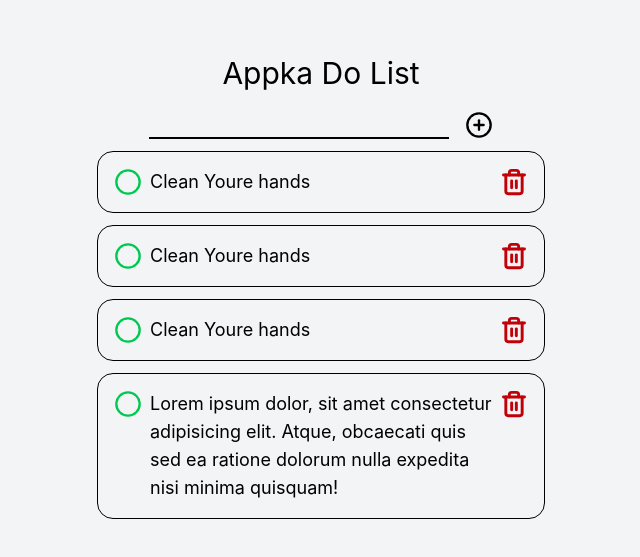
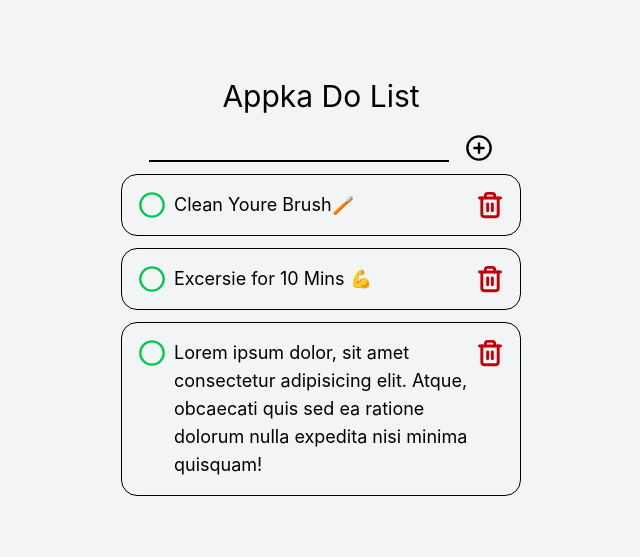
Before and after one commit to WilliamMark1963/React-ToDoList, a React (Vite) app: page / in a window 1280 px wide. Shown: the part 107-664 px from the top of the page, without its empty margins (319-959 px from the left). Built offline with nearby package versions, Linux system fonts and the light colour scheme.

Commit message:
First Stable Version 0.0.0

```diff
--- a/src/App.jsx
+++ b/src/App.jsx
@@ -1,26 +1,61 @@
+import { useState } from "react";
 import { ToDoList } from "./Components/ToDoList";
 import { CirclePlus } from "lucide-react";
 
 function App(){
 
+  let defaultTasks = [
+    {"id": 1,
+      "task": "Clean Youre Brush🪥",
+        "isCompleted": true
+    },
+    {"id": 2,
+      "task": "Excersie for 10 Mins 💪",
+        "isCompleted": false
+    },
+    {"id": 3,
+      "task": "Lorem ipsum dolor, sit amet consectetur adipisicing elit. Atque, obcaecati quis sed ea ratione dolorum nulla expedita nisi minima quisquam!",
+        "isCompleted": true
+    }
+  ]
+const [tasks,setTasks] = useState(defaultTasks);
+const [msg, setMsg] = useState("");
 
+function addTask(){
+let newTask = {
+  id: tasks.length>0? tasks[tasks.length-1].id + 1 : 1,
+  task: msg,
+  isComplete: false
+}
+setTasks([...tasks, newTask])
+console.log(tasks)
+}
+function deleteTask(id){
+  const updatedTasks =  tasks.filter((item)=>item.id!=id)
+  setTasks(updatedTasks)
+
+}
 
 
   return(
     <div className="flex flex-col min-h-screen items-center justify-center bg-gray-100 p-4">
       <h2 className="text-3xl mb-5">Appka Do List</h2>
       <div className=" flex">
-      <input type="text" className="mr-4 border-b-2 outline-0 w-full max-w-[300px] sm:w-80" />
-      <CirclePlus className="size-7 hover:text-olive-600"/>
+      <input type="text" className="mr-4 border-b-2 outline-0 w-full max-w-[300px] sm:w-80" onChange={(e)=>{
+            setMsg(e.target.value)
+      }}  />
+      <CirclePlus className="size-7 hover:text-olive-600" onClick={addTask}/>
       </div>
 
 
       <div>
-        <ToDoList/>
+        <ToDoList taskList={tasks} onDelete={deleteTask}/>
       </div>
 
     </div>
   )
 }
 
+// Delete is pending
+
 export default App;
--- a/src/Components/ToDo.jsx
+++ b/src/Components/ToDo.jsx
@@ -1,23 +1,23 @@
 import { Trash2, Circle, CircleCheck} from 'lucide-react';
 import { useState } from 'react';
-export function ToDO({task}){
+export function ToDo({task, onDelete}){
     const [complete, setComplete] = useState(false)
     function handleComplete(){
         setComplete(!complete)
     }
     return (
-    <div className="w-full max-w-md border rounded-2xl flex p-4 justify-between my-3">
+    <div className=" w-[300px] md:w-[400px] border rounded-2xl flex p-4 justify-between my-3">
         <div className='flex flex-1'>
             {
                 complete ? <CircleCheck className="text-green-500 size-7  shrink-0" onClick={handleComplete}/> : <Circle className="text-green-500 size-7 shrink-0" onClick={handleComplete} />
             }
              {
-                complete ?  <p className='text-left ml-2 text-lg line-through' >{task}</p> : <p className='text-left ml-2 text-lg' >{task}</p>
+                complete ?  <p className='text-left ml-2 text-lg line-through  break-word whitespace-normal ' >{task}</p> : <p className='text-left ml-2 text-lg break-word whitespace-normal ' >{task}</p>
             }
 
 
         </div>
-        <Trash2 className="text-red-700 size-7 stroke-[2.5px] shrink-0" />
+        <Trash2 className="text-red-700 size-7 stroke-[2.5px] shrink-0" onClick={onDelete}/>
     </div>
     )
 }
--- a/src/Components/ToDoList.jsx
+++ b/src/Components/ToDoList.jsx
@@ -1,14 +1,17 @@
-import { ToDO } from "./ToDo";
+import { useState } from "react";
+import { ToDo } from "./ToDo";
 
-export function ToDoList(){
+export function ToDoList({taskList, onDelete}){
 
 return(
     <>
-        <ToDO task="Clean Youre hands"/>
-        <ToDO task="Clean Youre hands"/>
-        <ToDO task="Clean Youre hands"/>
-        <ToDO task="Lorem ipsum dolor, sit amet consectetur adipisicing elit. Atque, obcaecati quis sed ea ratione dolorum nulla expedita nisi minima quisquam!"/>
+    {
+    taskList.map((el)=>{
+        return <ToDo key={el.id}  task={el.task} isComplete={el.isCompleted} onDelete={()=>onDelete(el.id)}/>
+    })
+}
+
     </>
+
 )
-
 }
```
